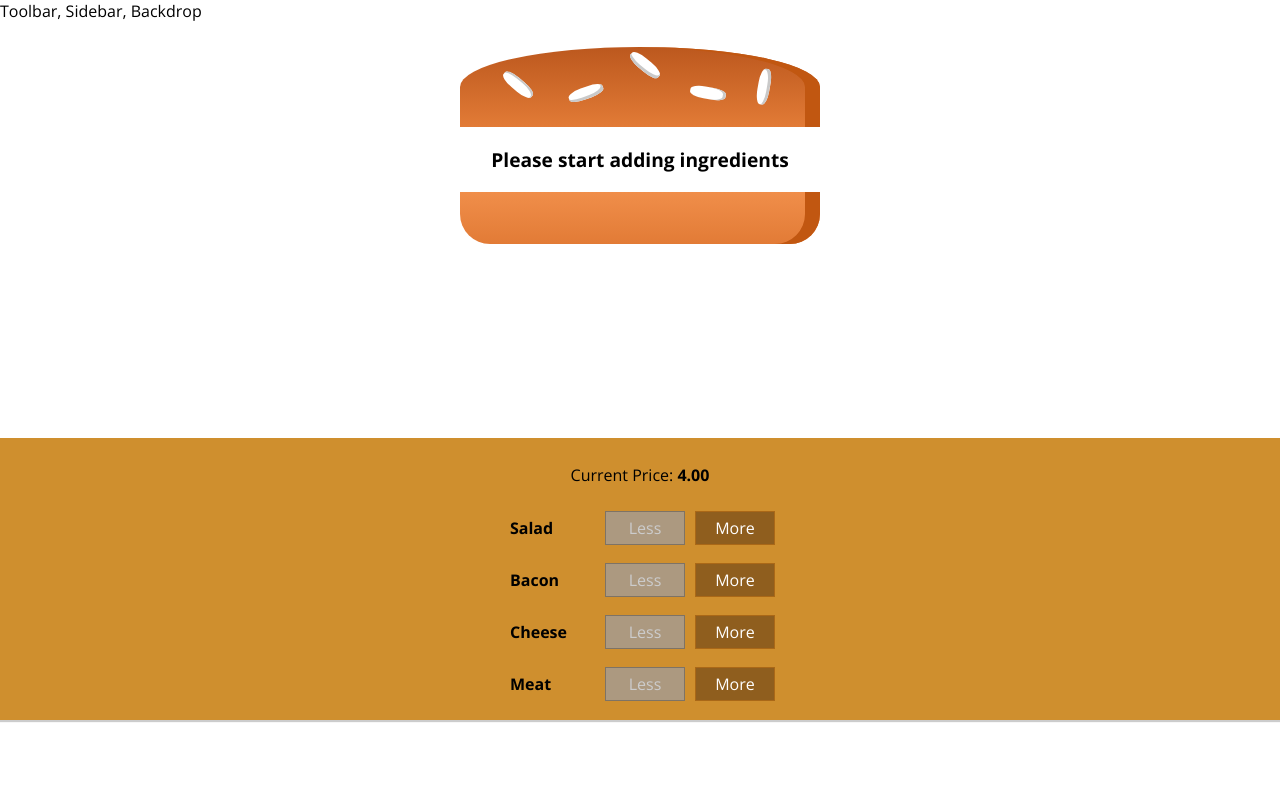
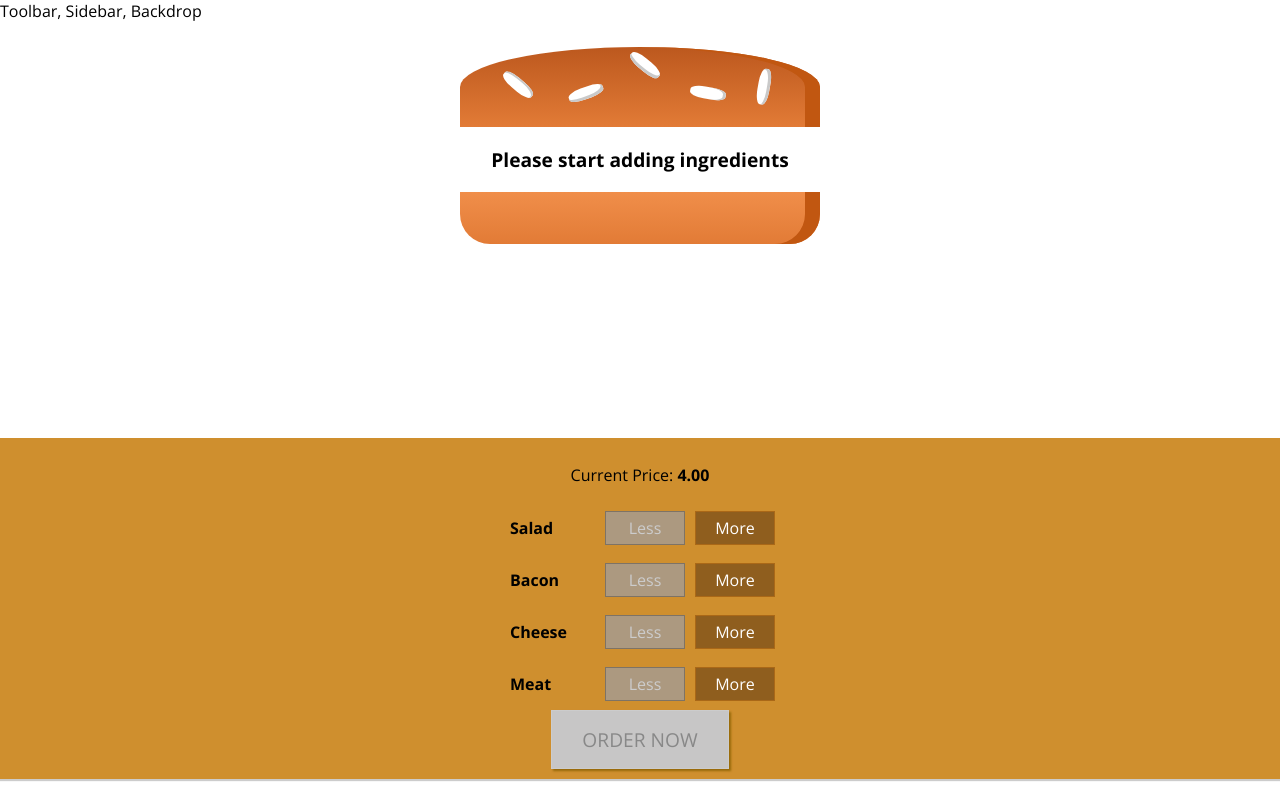
Before and after one commit to sid995/burger-builder-application, a React app: page / in a window 1280 px wide. Built offline with nearby package versions, Linux system fonts and the light colour scheme.

Commit message:
Order Button with conditional disabled option

```diff
--- a/src/components/Burger/BuildControls/BuildControls.css
+++ b/src/components/Burger/BuildControls/BuildControls.css
@@ -8,3 +8,45 @@
 	margin: auto;
 	padding: 10px 0;
 }
+
+.OrderButton {
+	background-color: #dad735;
+	outline: none;
+	cursor: pointer;
+	border: 1px solid #966909;
+	color: #966909;
+	font-family: inherit;
+	font-size: 1.2em;
+	padding: 15px 30px;
+	box-shadow: 2px 2px 2px #966909;
+}
+
+.OrderButton:hover,
+.OrderButton:active {
+	background-color: #a0db41;
+	border: 1px solid #966909;
+	color: #966909;
+}
+
+.OrderButton:disabled {
+	background-color: #c7c6c6;
+	cursor: not-allowed;
+	border: 1px solid #ccc;
+	color: #888888;
+}
+
+.OrderButton:not(:disabled) {
+	animation: enable 0.3s linear;
+}
+
+@keyframes enable {
+	0% {
+		transform: scale(1);
+	}
+	60% {
+		transform: scale(1.1);
+	}
+	100% {
+		transform: scale(1);
+	}
+}
--- a/src/components/Burger/BuildControls/BuildControls.js
+++ b/src/components/Burger/BuildControls/BuildControls.js
@@ -23,6 +23,9 @@
 				disabled={props.disabled[ctrl.type]}
 			/>
 		))}
+		<button disabled={!props.purchasable} className='OrderButton'>
+			ORDER NOW
+		</button>
 	</div>
 )
 
--- a/src/containers/BurgerBuilder/BurgerBuilder.js
+++ b/src/containers/BurgerBuilder/BurgerBuilder.js
@@ -17,7 +17,22 @@
 			cheese: 0,
 			meat: 0
 		},
-		totalPrice: 4
+		totalPrice: 4,
+		purchasable: false
+	}
+
+	updatePurchaseState = ingredients => {
+		const sum = Object.keys(ingredients)
+			.map(igKey => {
+				return ingredients[igKey]
+			})
+			.reduce((sum, el) => {
+				return sum + el
+			}, 0)
+
+		this.setState({
+			purchasable: sum > 0
+		})
 	}
 
 	addIngredientHandler = type => {
@@ -34,6 +49,7 @@
 			totalPrice: newPrice,
 			ingredients: updatedIngredients
 		})
+		this.updatePurchaseState(updatedIngredients)
 	}
 
 	removeIngredientHandler = type => {
@@ -53,9 +69,12 @@
 			totalPrice: newPrice,
 			ingredients: updatedIngredients
 		})
+		this.updatePurchaseState(updatedIngredients)
 	}
 
 	render() {
+		const { totalPrice, purchasable } = this.state
+
 		const disabledInfo = {
 			...this.state.ingredients
 		}
@@ -71,7 +90,8 @@
 					ingredientAdded={this.addIngredientHandler}
 					ingredientRemoved={this.removeIngredientHandler}
 					disabled={disabledInfo}
-					price={this.state.totalPrice}
+					price={totalPrice}
+					purchasable={purchasable}
 				/>
 			</Auxx>
 		)
```
